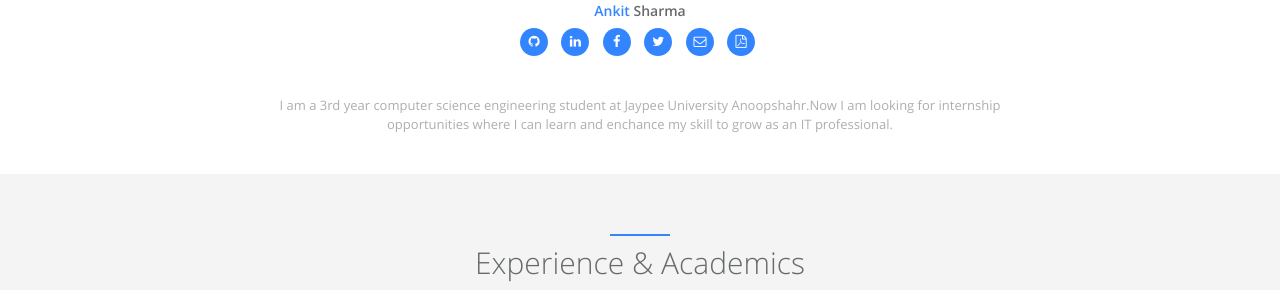
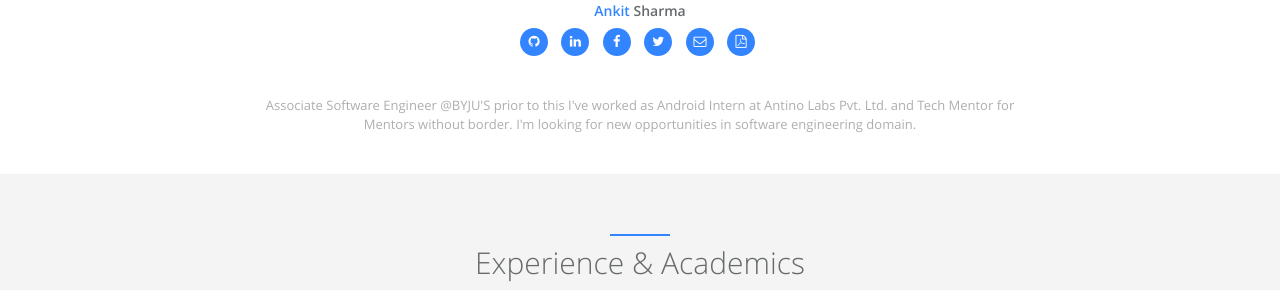
Before and after one commit to 8nkit/8nkit.github.io, a Jekyll site: the page built from index.html, in a window 1280 px wide and 900 px high, scrolled down 563 px. Shown: the part 164-454 px from the top of the window. Built offline with Jekyll 4.4.1, drawn with Linux system fonts in a browser that asks for light colours.

Commit message:
cv update

```diff
--- a/_config.yml
+++ b/_config.yml
@@ -19,7 +19,7 @@ author:  # change following line to your information.
   facebook_username: 8nkit  # Leave blank if you don't have now
   twitter_username: 8nkit  # Leave blank if you don't have now
   email: enbact@gmail.com  # Leave blank if you don't have now
-  cv: https://drive.google.com/file/d/12NEOTntUewf8oQo41DfBi-Y_HKGPd73i/view?usp=sharing  # An online CV can be printed as PDF, leave blank if you don't have now
+  cv: https://drive.google.com/file/d/1oaJUYMdsGJwDufj-LvsOlhoK8eVMP4j8/view?usp=sharing  # An online CV can be printed as PDF, leave blank if you don't have now
   # skill icons are on avatar's left and right side. Reference urls are http://fontawesome.io/ and http://fizzed.com/oss/font-mfizz
   skill_icon1:
     - name: icon-apache
@@ -27,7 +27,7 @@ author:  # change following line to your information.
   skill_icon2:
     - name: fa-linux
     - name: icon-apache
-  desc: I am a 3rd year computer science engineering student at Jaypee University Anoopshahr.Now I am looking for internship opportunities where I can learn and enchance my skill to grow as an IT professional.
+  desc: Associate Software Engineer @BYJU'S prior to this I've worked as Android Intern at Antino Labs Pvt. Ltd. and Tech Mentor for Mentors without border. I'm looking for new opportunities in software engineering domain.
 
 # comment
 disqus:  # if you wanna comment feature, go to https://disqus.com/ to get your configuration; if not, comment following two lines.
```
